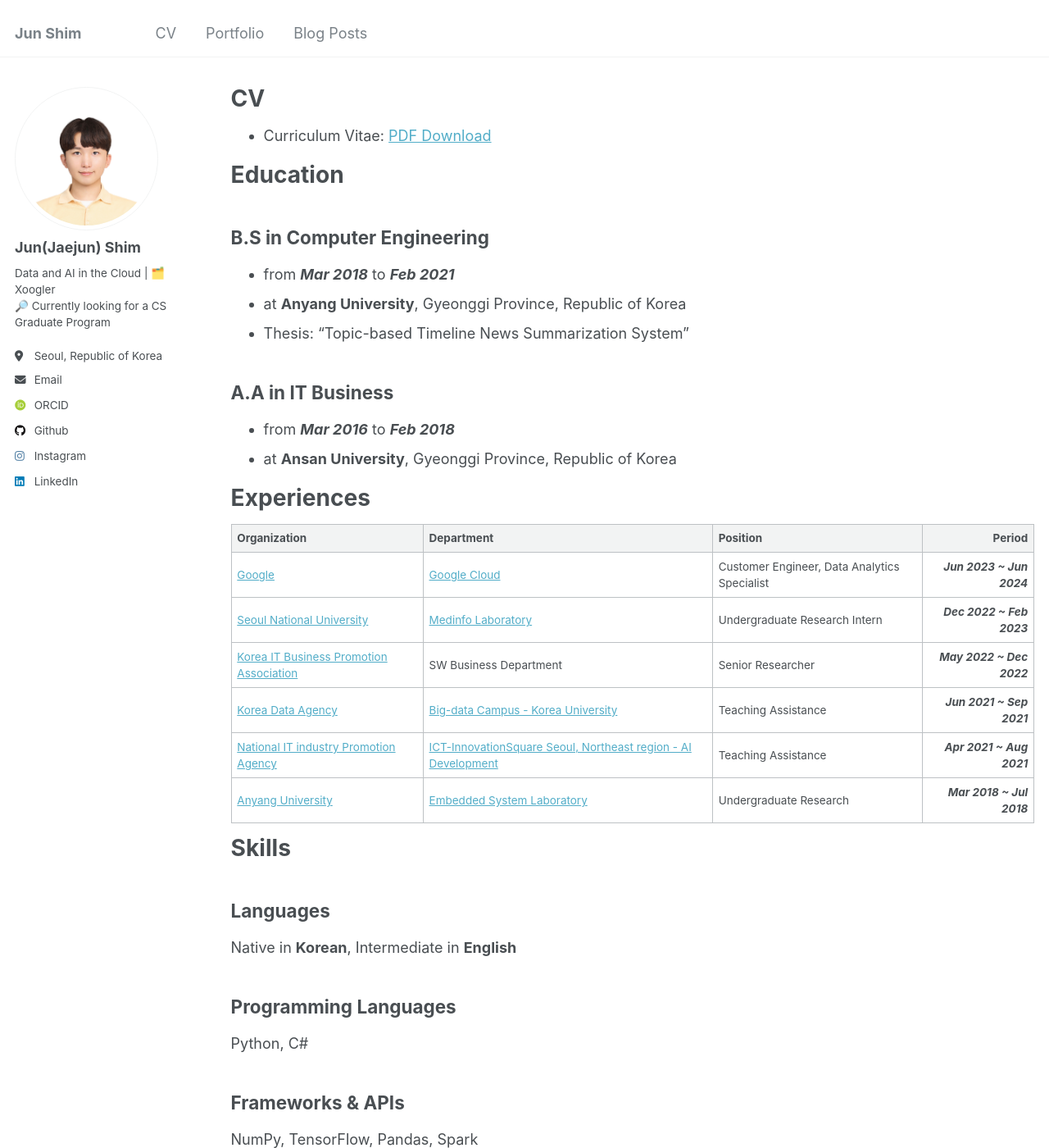
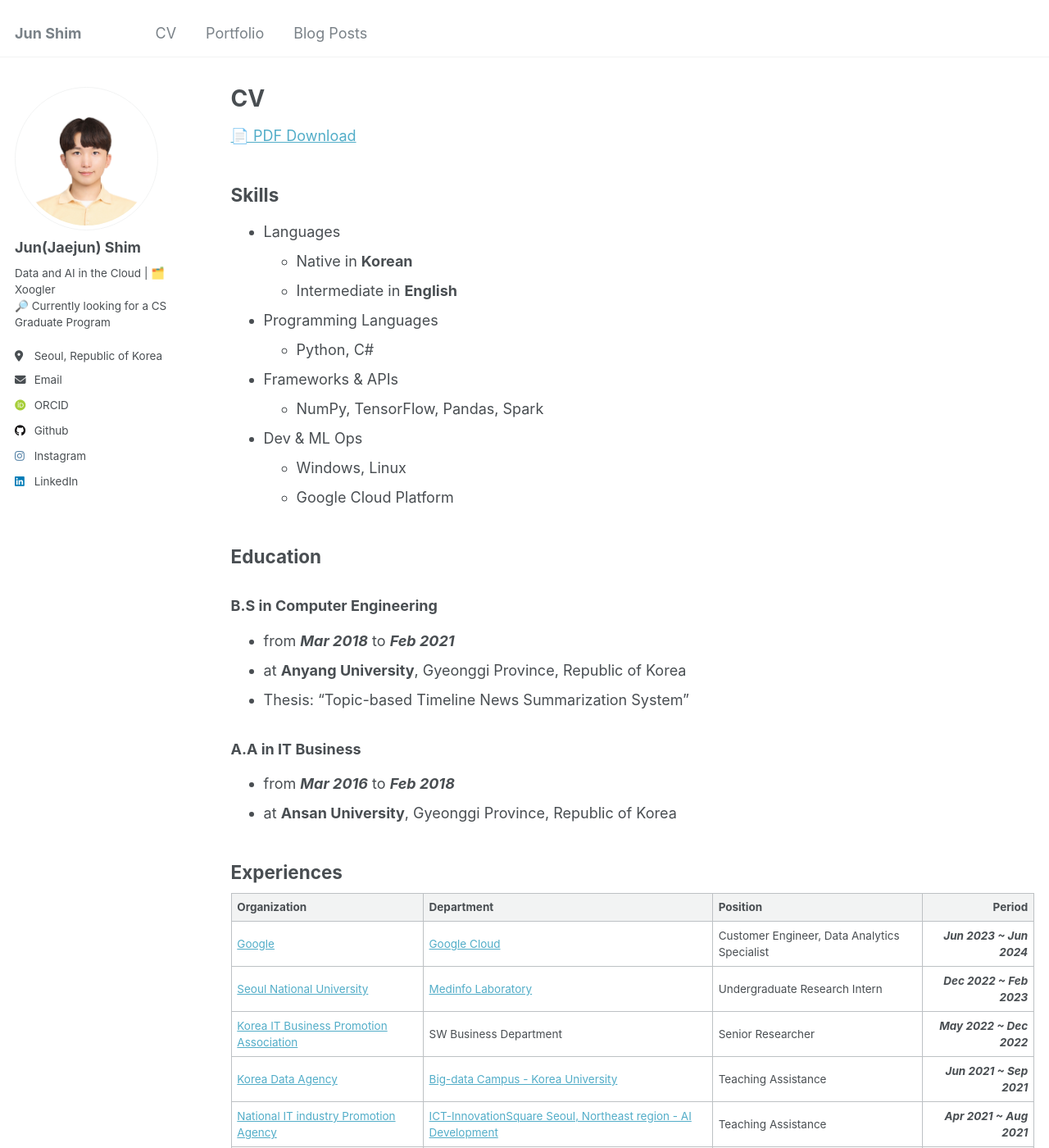
Before and after one commit to JJunShim/JJunShim.github.io, a Jekyll site: the page built from _pages/cv.md, in a window 1280 px wide and 1400 px high. Shown: the whole window at 82% size. Built offline with Jekyll 4.4.1, drawn with Linux system fonts in a browser that asks for light colours; some web fonts are replaced; some of the changed text lies outside the part shown.

Commit message:
Modified CV

```diff
--- a/_pages/cv.md
+++ b/_pages/cv.md
@@ -9,26 +9,35 @@ redirect_from:
 
 {% include base_path %}
 
-- Curriculum Vitae: [PDF Download](https://raw.githubusercontent.com/JJunShim/JJunShim/main/CV-JaejunShim.pdf)
+[📄 PDF Download](https://raw.githubusercontent.com/JJunShim/JJunShim/main/CV-JaejunShim.pdf)
 
-Education
-======
+## Skills
 
-B.S in Computer Engineering
------
+- Languages
+  - Native in **Korean**
+  - Intermediate in **English**
+- Programming Languages
+  - Python, C\#
+- Frameworks & APIs
+  - NumPy, TensorFlow, Pandas, Spark
+- Dev & ML Ops
+  - Windows, Linux
+  - Google Cloud Platform
+
+## Education
+
+### B.S in Computer Engineering
 
 - from ***Mar 2018*** to ***Feb 2021***
 - at **Anyang University**, Gyeonggi Province, Republic of Korea
 - Thesis: "Topic-based Timeline News Summarization System"
 
-A.A in IT Business
------
+### A.A in IT Business
 
 - from ***Mar 2016*** to ***Feb 2018***
 - at **Ansan University**, Gyeonggi Province, Republic of Korea
 
-Experiences
-======
+## Experiences
 
 | Organization | Department | Position | Period |
 | - | - | - | -: |
@@ -37,48 +46,24 @@ Experiences
 | [Korea IT Business Promotion Association](https://koipa.or.kr/) | SW Business Department | Senior Researcher | ***May 2022 ~ Dec 2022*** |
 | [Korea Data Agency](https://www.kdata.or.kr/) | [Big-data Campus - Korea University](https://dataonair.or.kr/bigjob/) | Teaching Assistance | ***Jun 2021 ~ Sep 2021*** |
 | [National IT industry Promotion Agency](https://www.nipa.kr/) | [ICT-InnovationSquare Seoul, Northeast region - AI Development](http://ictinnovation.kr/) | Teaching Assistance | ***Apr 2021 ~ Aug 2021*** |
-| [Anyang University](https://www.anyang.ac.kr/) | [Embedded System Laboratory](https://www.anyang.ac.kr/computer/) | Undergraduate Research | ***Mar 2018 ~ Jul 2018*** |
+| [Anyang University](https://www.anyang.ac.kr/) | [Embedded System Laboratory](https://www.anyang.ac.kr/computer/) | Undergraduate Researcher | ***Mar 2018 ~ Jul 2018*** |
 
-Skills
-======
+## Publications
 
-Languages
------
-
-Native in **Korean**, Intermediate in **English**
-
-Programming Languages
------
-
-Python, C\#
-
-Frameworks & APIs
------
-
-NumPy, TensorFlow, Pandas, Spark
-
-Dev & ML Ops
------
-
-Google Cloud Platform
-
-Publications
-======
   <ul>{% for post in site.publications reversed %}
     {% include archive-single-cv.html %}
   {% endfor %}</ul>
 
-Talks
-======
+## Talks
+
   <ul>{% for post in site.talks reversed %}
     {% include archive-single-talk-cv.html  %}
   {% endfor %}</ul>
 
-Teaching
-======
+## Teaching
+
   <ul>{% for post in site.teaching reversed %}
     {% include archive-single-cv.html %}
   {% endfor %}</ul>
 
-Service and leadership
-======
+## Service and leadership
```
